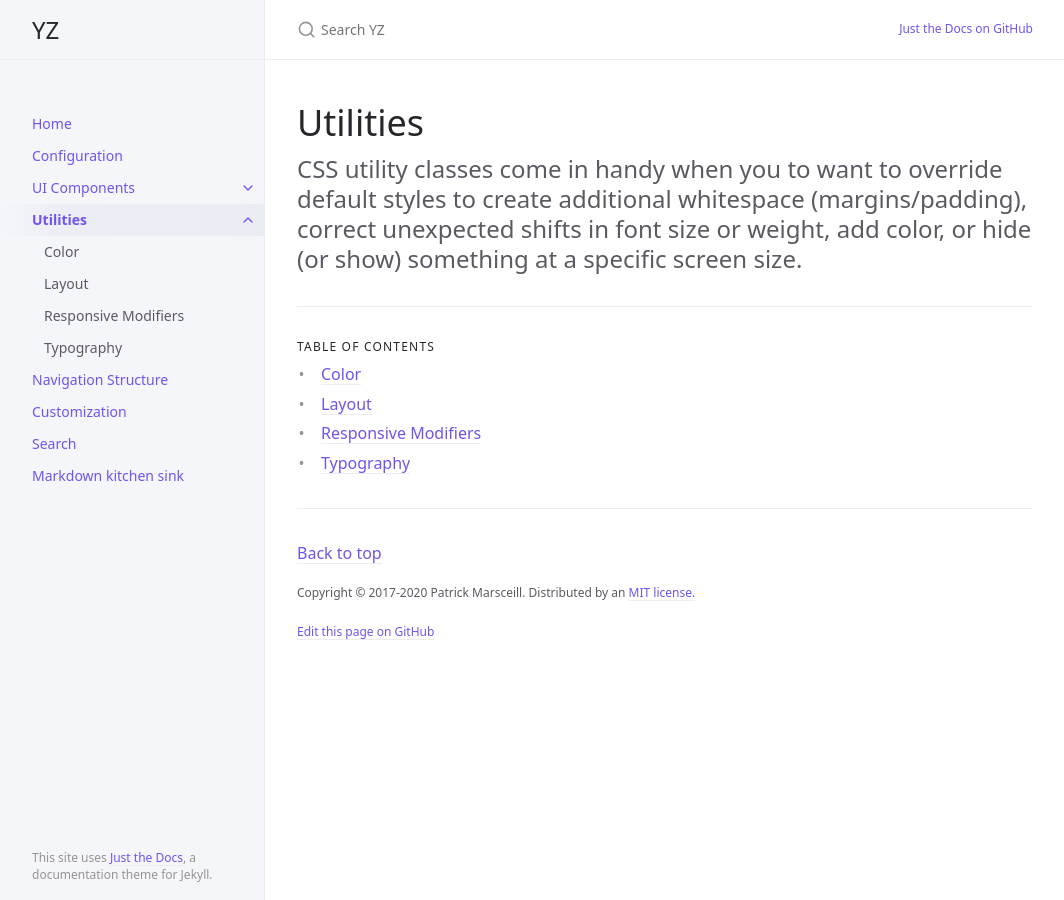
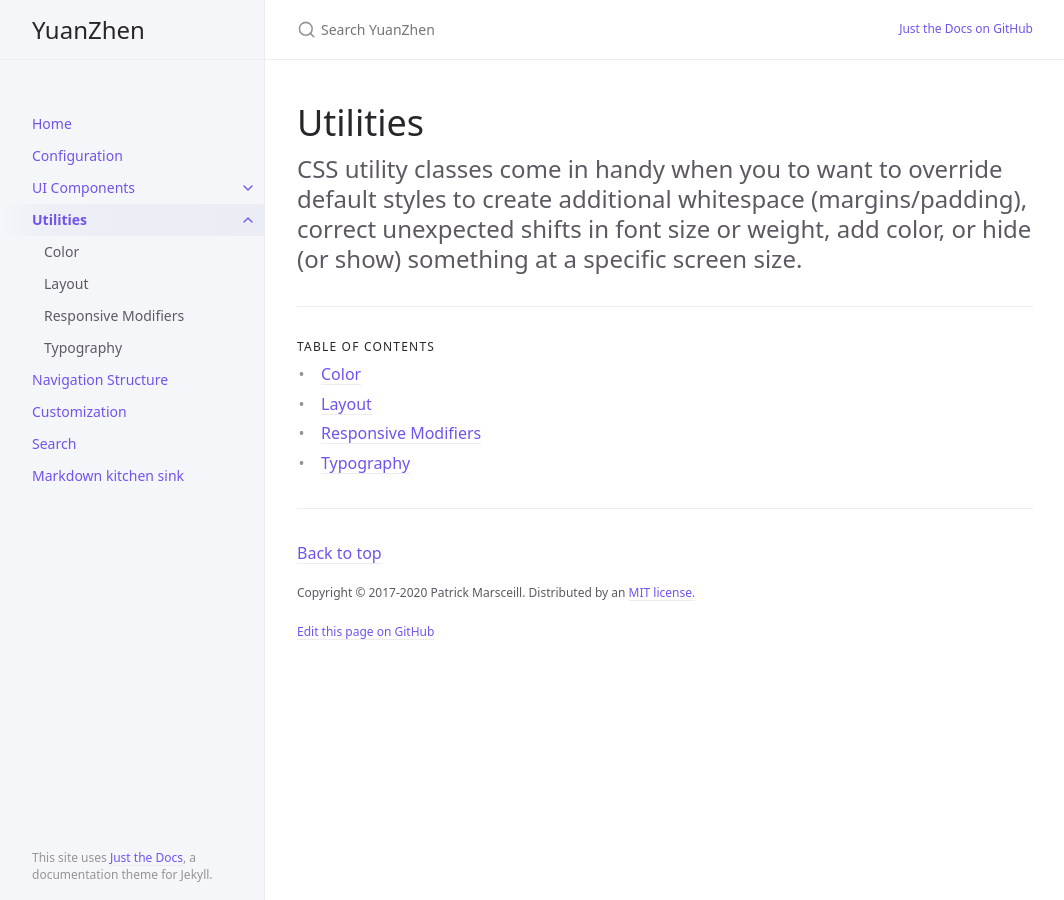
Before and after one commit to yz14/yyh, a Jekyll site: the page built from docs/utilities/utilities.md, in a window 1280 px wide. Shown: the whole page, without its empty margins (107-1171 px from the left). Built offline with Jekyll 4.4.1, drawn with Linux system fonts in a browser that asks for light colours.

Commit message:
Update _config.yml

```diff
--- a/_config.yml
+++ b/_config.yml
@@ -13,7 +13,7 @@
 # you will see them accessed via {{ site.title }}, {{ site.github_repo }}, and so on.
 # You can create any custom variable you would like, and they will be accessible
 # in the templates via {{ site.myvariable }}.
-title: YZ
+title: YuanZhen
 description: Welcome
 baseurl: "/tm8/" # the subpath of your site, e.g. /blog
 url: "https://yz14.github.io" # the base hostname & protocol for your site, e.g. http://example.com
```
